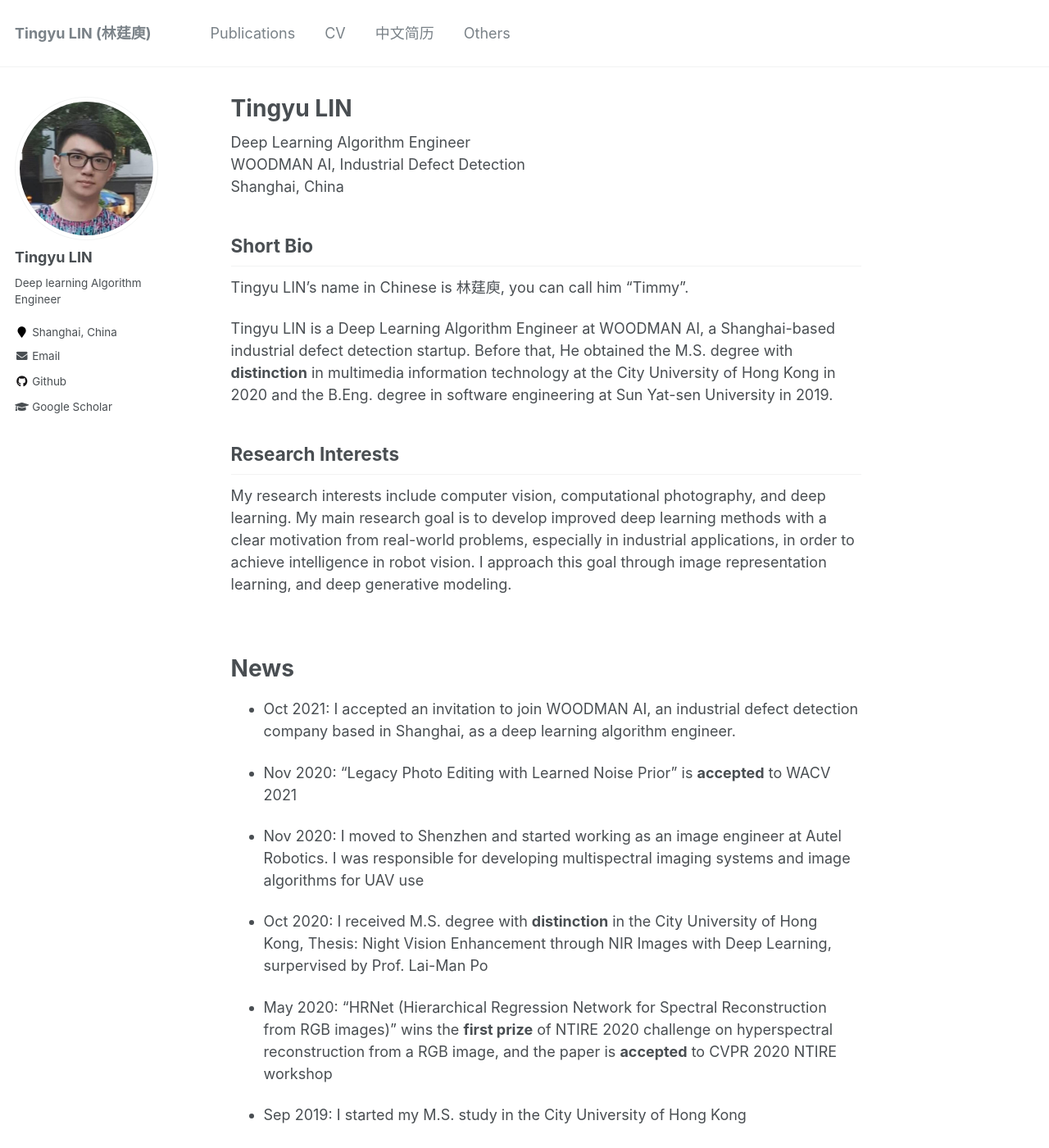
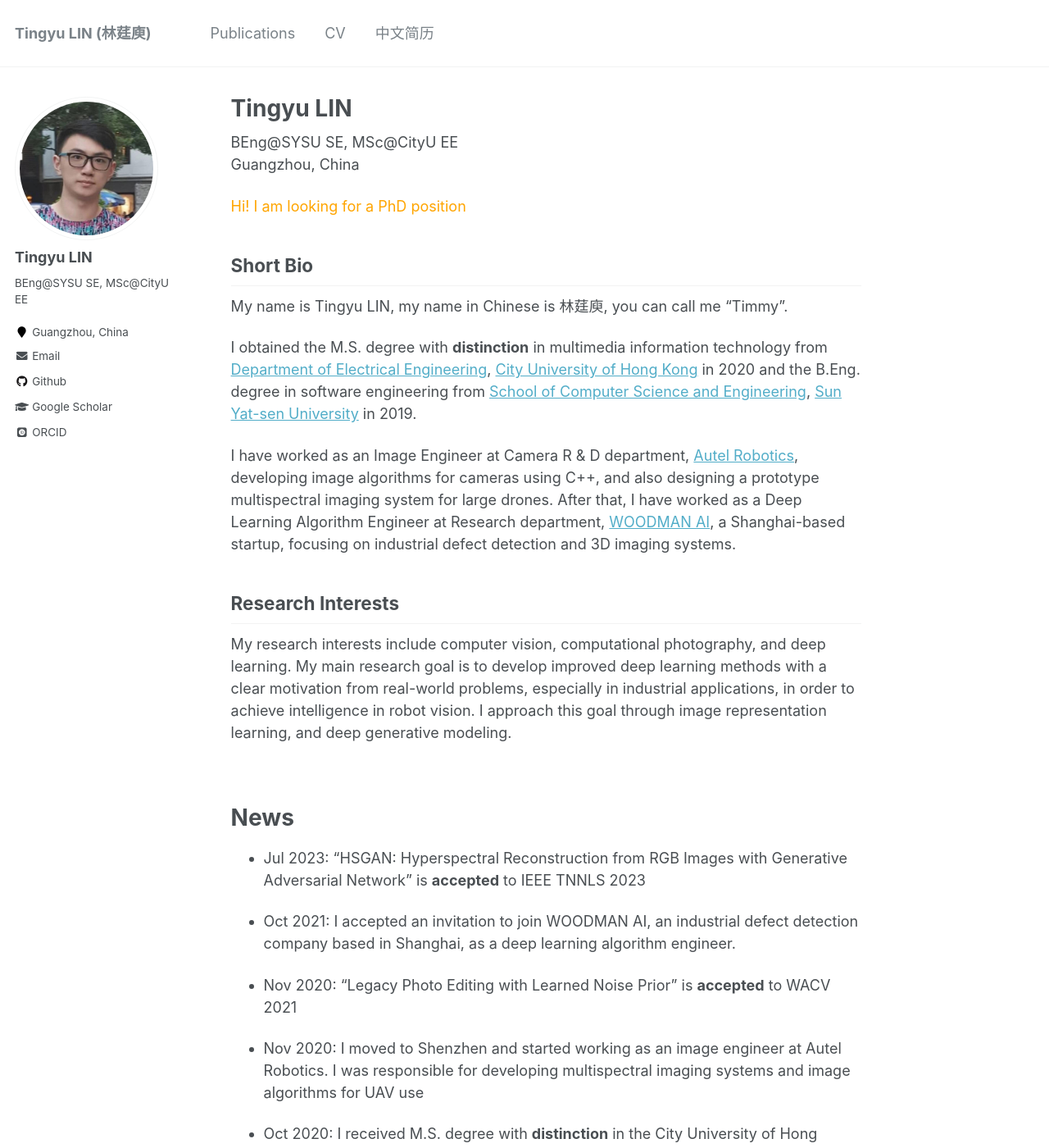
Before and after one commit to linty5/linty5.github.io, a Jekyll site: the page built from _pages/about.md, in a window 1280 px wide and 1400 px high. Shown: the whole window at 82% size. Built offline with Jekyll 4.4.1, drawn with Linux system fonts in a browser that asks for light colours; some web fonts are replaced.

Commit message:
update info

```diff
--- a/_config.yml
+++ b/_config.yml
@@ -82,8 +82,8 @@ analytics:
 author:
   name             : "Tingyu LIN"
   avatar           : "tingyu_lin.png"
-  bio              : "Deep learning Algorithm Engineer"
-  location         : "Shanghai, China"
+  bio              : "BEng@SYSU SE, MSc@CityU EE"
+  location         : "Guangzhou, China"
   employer         :
   # pubmed           : "https://www.ncbi.nlm.nih.gov/pubmed/?term=john+snow"
   googlescholar    : "https://scholar.google.com/citations?user=QyVVPMoAAAAJ&hl=en&oi=ao)"
@@ -103,7 +103,7 @@ author:
   impactstory      : #"https://profiles.impactstory.org/u/xxxx-xxxx-xxxx-xxxx"
   lastfm           :
   linkedin         :
-  orcid            : # "http://orcid.org/yourorcidurl"
+  orcid            : "https://orcid.org/0009-0008-9825-686X"
   pinterest        :
   soundcloud       :
   stackoverflow    : # http://stackoverflow.com/users/123456/username
--- a/_data/navigation.yml
+++ b/_data/navigation.yml
@@ -12,5 +12,5 @@ main:
   - title: "中文简历"
     url: /cv_cn/
 
-  - title: "Others"
-    url: /flappybird/flappybird/
+  # - title: "Others"
+  #   url: /flappybird/flappybird/
--- a/_pages/about.md
+++ b/_pages/about.md
@@ -8,15 +8,17 @@ redirect_from:
   - /about.html
 ---
 
-Deep Learning Algorithm Engineer <br>
-WOODMAN AI, Industrial Defect Detection <br>
-Shanghai, China
+BEng@SYSU SE, MSc@CityU EE <br>
+Guangzhou, China <br>
+<font color='Orange'>Hi! I am looking for a PhD position</font>
 
 **Short Bio**
 ------
-Tingyu LIN's name in Chinese is 林莛庾, you can call him "Timmy".<br>
+My name is Tingyu LIN, my name in Chinese is 林莛庾, you can call me "Timmy".<br>
 
-Tingyu LIN is a Deep Learning Algorithm Engineer at WOODMAN AI, a Shanghai-based industrial defect detection startup. Before that, He obtained the M.S. degree with **distinction** in multimedia information technology at the City University of Hong Kong in 2020 and the B.Eng. degree in software engineering at Sun Yat-sen University in 2019.
+I obtained the M.S. degree with **distinction** in multimedia information technology from [Department of Electrical Engineering](https://www.ee.cityu.edu.hk/), [City University of Hong Kong](https://www.cityu.edu.hk/) in 2020 and the B.Eng. degree in software engineering from [School of Computer Science and Engineering](https://cse.sysu.edu.cn/), [Sun Yat-sen University](https://www.sysu.edu.cn/) in 2019.
+
+I have worked as an Image Engineer at Camera R & D department, [Autel Robotics](https://www.autelrobotics.cn/), developing image algorithms for cameras using C++, and also designing a prototype multispectral imaging system for large drones. After that, I have worked as a Deep Learning Algorithm Engineer at Research department, [WOODMAN AI](https://www.woodman-ai.com/), a Shanghai-based startup, focusing on industrial defect detection and 3D imaging systems.
 
 **Research Interests**
 ------
@@ -28,6 +30,8 @@ My research interests include computer vision, computational photography, and de
 
 **News**
 ======
+- Jul 2023: "HSGAN: Hyperspectral Reconstruction from RGB Images with Generative Adversarial Network" is **accepted** to IEEE TNNLS 2023
+
 - Oct 2021: I accepted an invitation to join WOODMAN AI, an industrial defect detection company based in Shanghai, as a deep learning algorithm engineer.
 
 - Nov 2020: "Legacy Photo Editing with Learned Noise Prior" is **accepted** to WACV 2021
```
Also changed, not shown: _pages/cv.md (+3 -3 lines), _pages/cv_cn.md (+3 -3 lines), _pages/publications.md (+1 -1 lines), Gemfile.lock (added).
